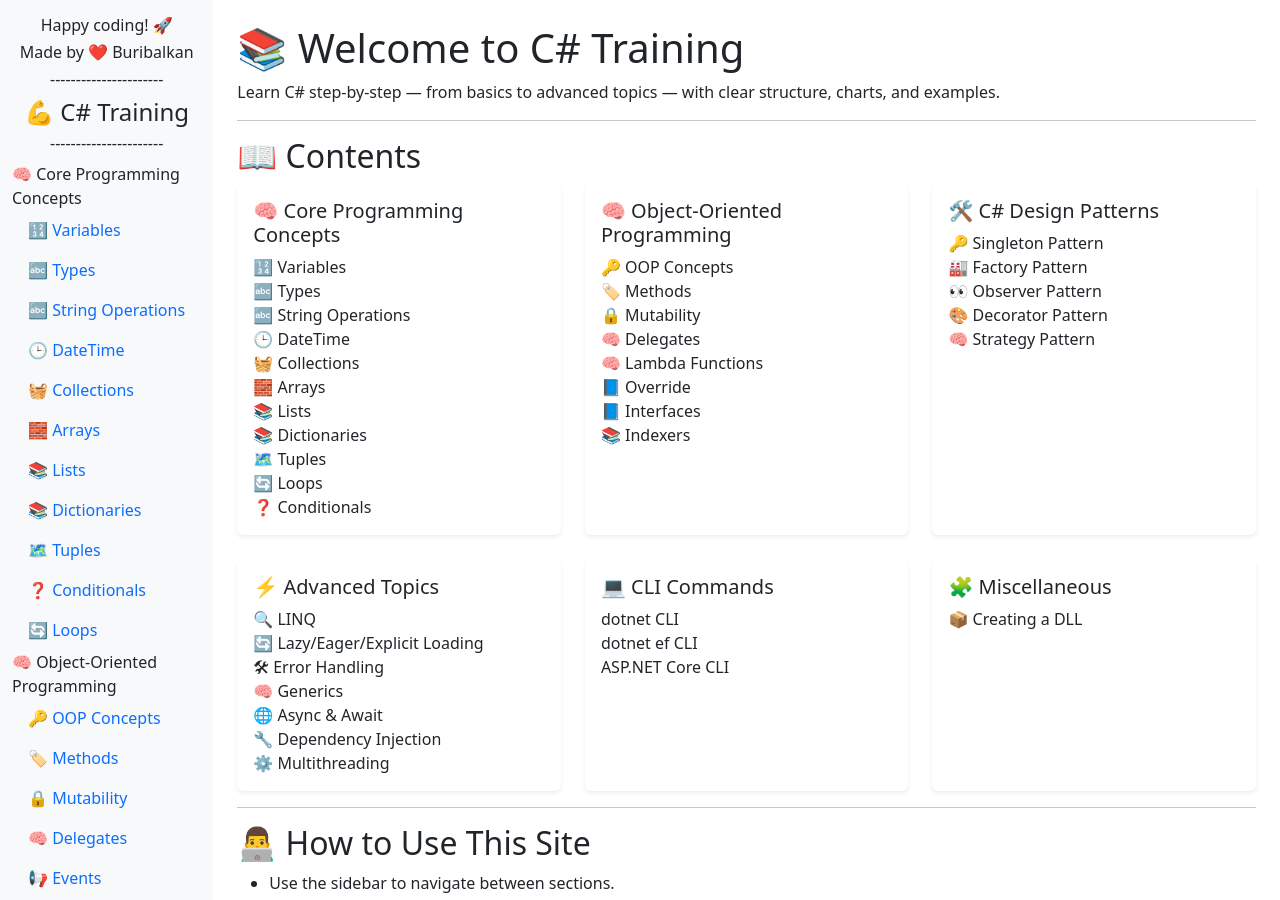
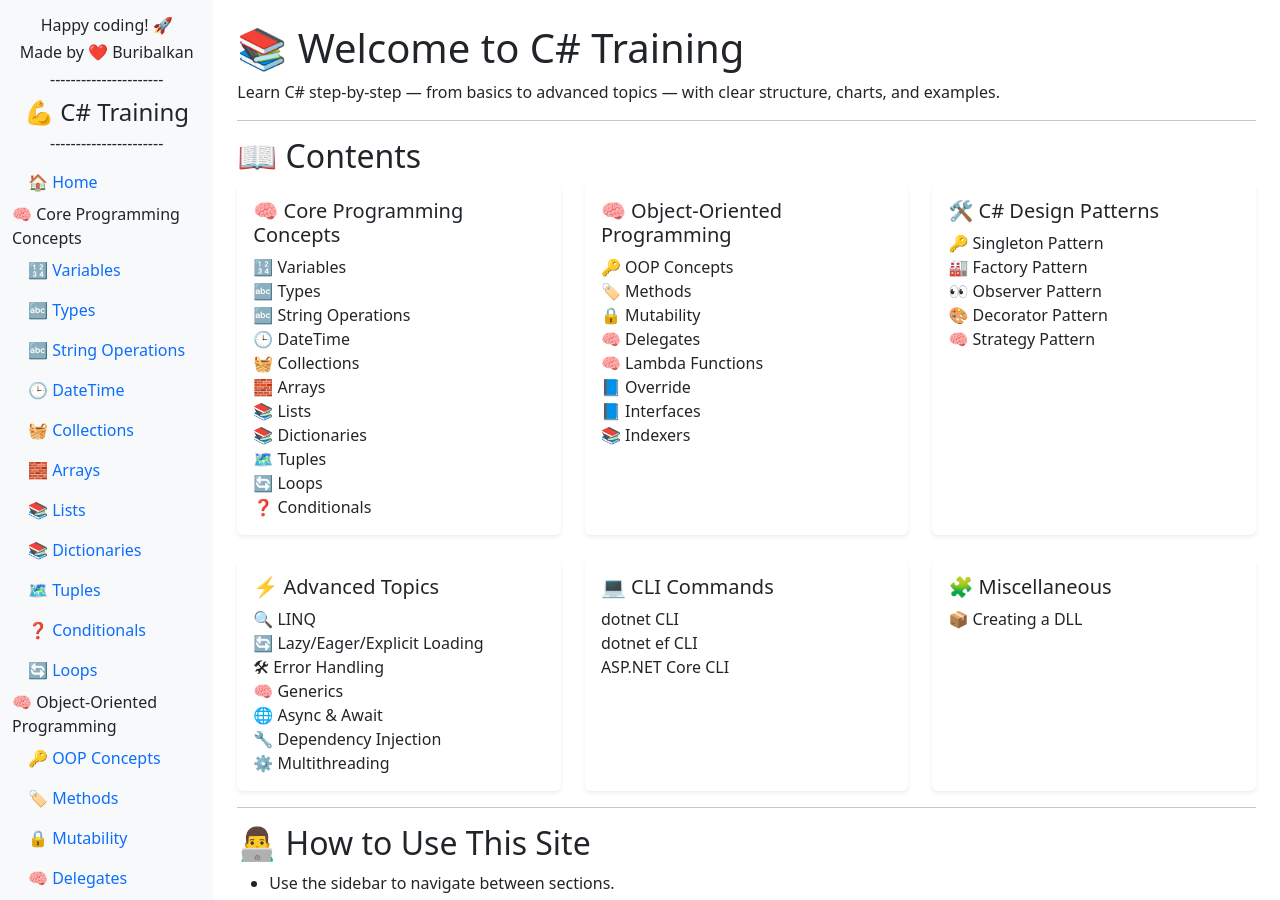
Before and after one commit to buribalkan/C-SHARP-Training, a Jekyll site: the page built from index.md, in a window 1280 px wide and 900 px high. Built offline with Jekyll 4.4.1, drawn with Linux system fonts in a browser that asks for light colours; nearby versions of some CDN libraries.

Commit message:
Update sidebar.html

```diff
--- a/_includes/sidebar.html
+++ b/_includes/sidebar.html
@@ -5,6 +5,7 @@
   <h4 class="text-center">💪 C# Training</h4>
   <h6 class="text-center">----------------------</h6>
   <ul class="nav flex-column">
+          <li class="nav-item"><a class="nav-link" href="{{ site.baseurl }}/Index">🏠 Home</a></li>
     🧠 Core Programming Concepts
           <li class="nav-item"><a class="nav-link" href="{{ site.baseurl }}/Variables">🔢 Variables</a></li>
           <li class="nav-item"><a class="nav-link" href="{{ site.baseurl }}/Types">🔤 Types</a></li>
```
